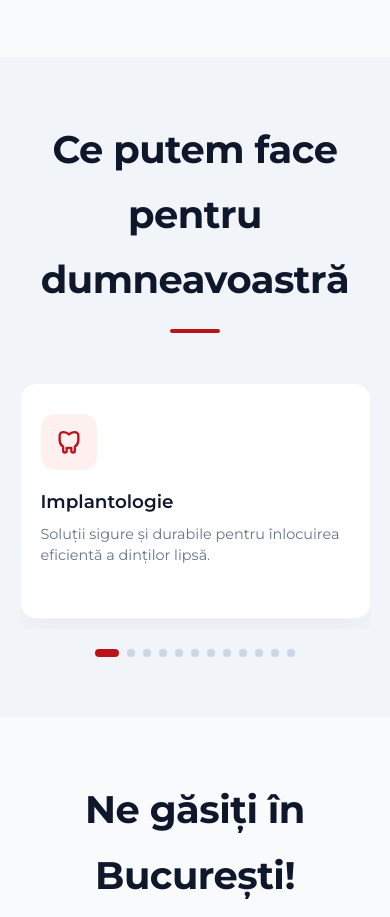
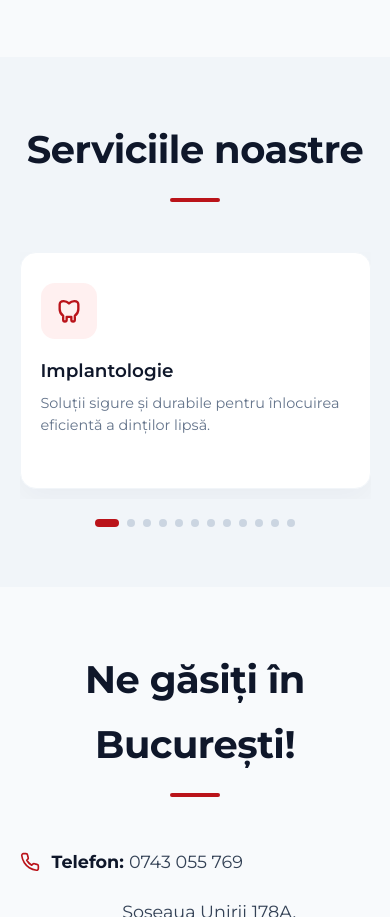
Before and after one commit to sorinpintilie-lgtm/paradisemedicalclinic, a plain HTML site: page index.html in a window 390 px wide. Shown: the part 1903-2820 px from the top of the page. Drawn offline with Linux system fonts and the light colour scheme.

```diff
--- a/index.html
+++ b/index.html
@@ -292,7 +292,7 @@
     </section>
 
     <section id="servicii" style="background-color: #f1f5f9;">
-        <h2>Ce putem face pentru dumneavoastră</h2>
+        <h2>Serviciile noastre</h2>
         <div class="services-wrapper" id="servicii-slider">
 
             <div class="services-grid">
```
